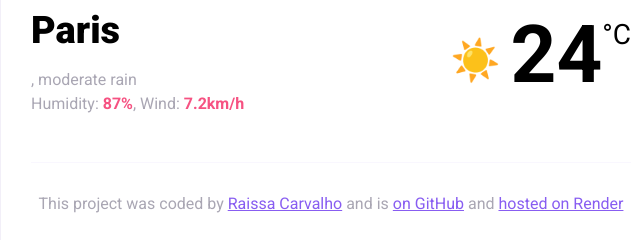
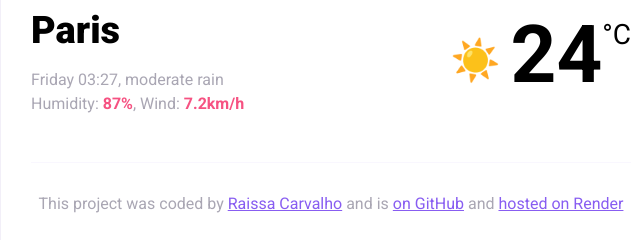
Before and after one commit to raissacarvalho277/RAISSA-CODE, a website: page index.html in a window 1280 px wide. Shown: the part 201-441 px from the top of the page, 309-949 px from the left. Drawn offline with Linux system fonts and the light colour scheme.

Commit message:
added63x

```diff
--- a/index.html
+++ b/index.html
@@ -52,5 +52,5 @@
       </footer>
     </div>
   </body>
-  <script src="src/script.js"></script>
+  <script src="script.js"></script>
 </html>
```
